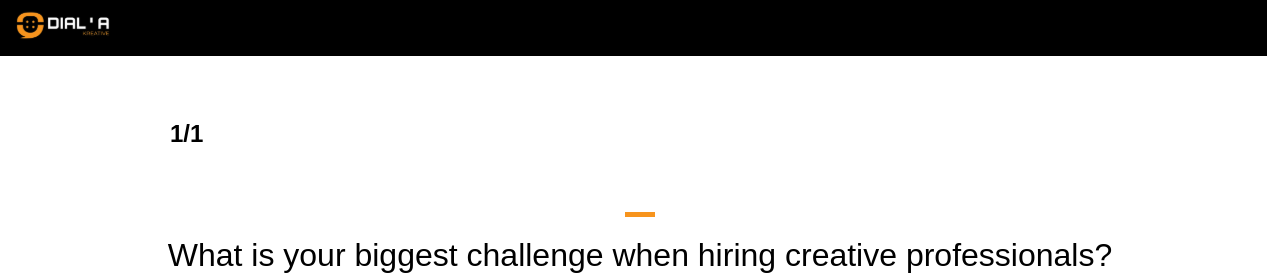
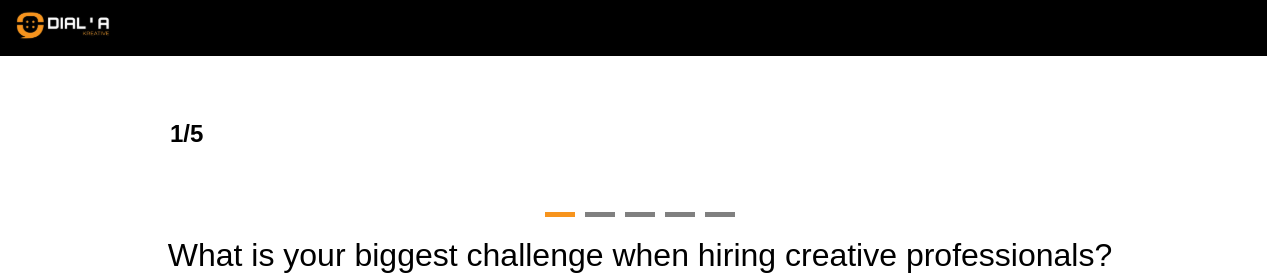
Before and after one commit to Nitrix11/DailaCreative, a React (Vite) app: page /questionnaire in a window 1280 px wide. Shown: the top 275 px of the page. Built offline with nearby package versions, Linux system fonts and the light colour scheme.

Commit message:
#almost there4

```diff
--- a/src/components/Questionnaire.jsx
+++ b/src/components/Questionnaire.jsx
@@ -3,15 +3,46 @@ import { useNavigate } from 'react-router-dom';
 import './css/Questionnaire.css'; // Ensure this path is correct
 
 const questions = [
-    {
-        question: "What is your biggest challenge when hiring creative professionals?",
-        options: [
-            { text: "Finding reliable and high-quality talent.", icon: "🧑‍🎨" },
-            { text: "Managing project timelines and communications.", icon: "📅" },
-            { text: "Staying within budget.", icon: "💰" }
-        ]
-    },
-    // Add other questions similarly...
+  {
+    question: "What is your biggest challenge when hiring creative professionals?",
+    options: [
+      { text: "Finding reliable and high-quality talent.", icon: "🧑‍🎨" }, // Replace with your icon
+      { text: "Managing project timelines and communications.", icon: "📅" }, // Replace with your icon
+      { text: "Staying within budget.", icon: "💰" } // Replace with your icon
+    ]
+  },
+  {
+    question: "How do you currently find creative professionals for your projects?",
+    options: [
+      { text: "Online platforms and marketplaces.", icon: "🌐" },
+      { text: "Word of mouth and personal referrals.", icon: "🗣️" },
+      { text: "Social media and local listings.", icon: "📱" }
+    ]
+  },
+  {
+    question: "What feature would make a creative services platform most appealing to you?",
+    options: [
+      { text: "Ability to find local creatives for in-person projects.", icon: "📍" },
+      { text: "Access to a diverse range of creative services.", icon: "🎨" },
+      { text: "AI-driven quality control and project management.", icon: "🤖" }
+    ]
+  },
+  {
+    question: "What is your primary concern when working with freelancers or creatives?",
+    options: [
+      { text: "Ensuring consistent quality of work.", icon: "⭐" },
+      { text: "Managing project timelines and deadlines.", icon: "⏳" },
+      { text: "Negotiating fair pricing and compensation.", icon: "💬" }
+    ]
+  },
+  {
+    question: "What additional services would you like to see on a creative platform?",
+    options: [
+      { text: "Project management tools.", icon: "🛠️" },
+      { text: "Client reviews and ratings.", icon: "⭐️" },
+      { text: "Training and resources for creatives.", icon: "📚" }
+    ]
+  }
 ];
 
 const Questionnaire = () => {
```
